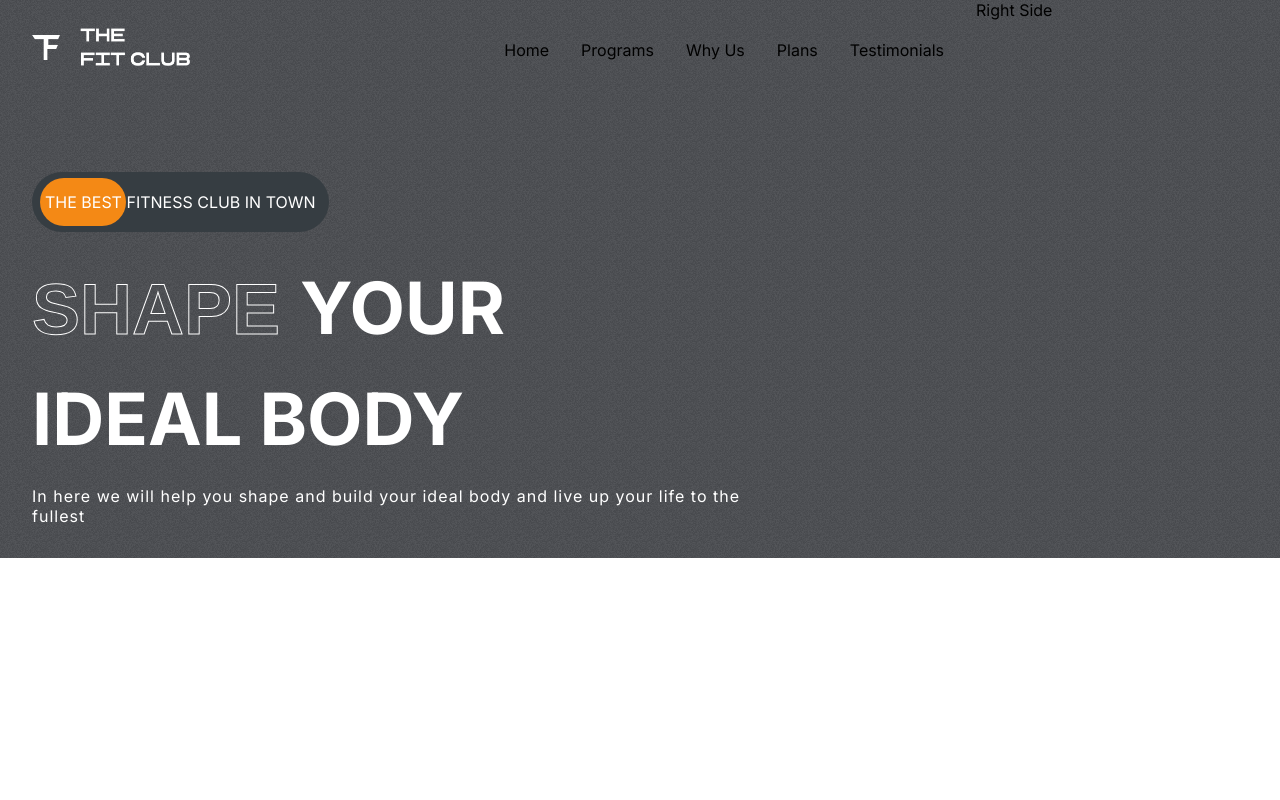
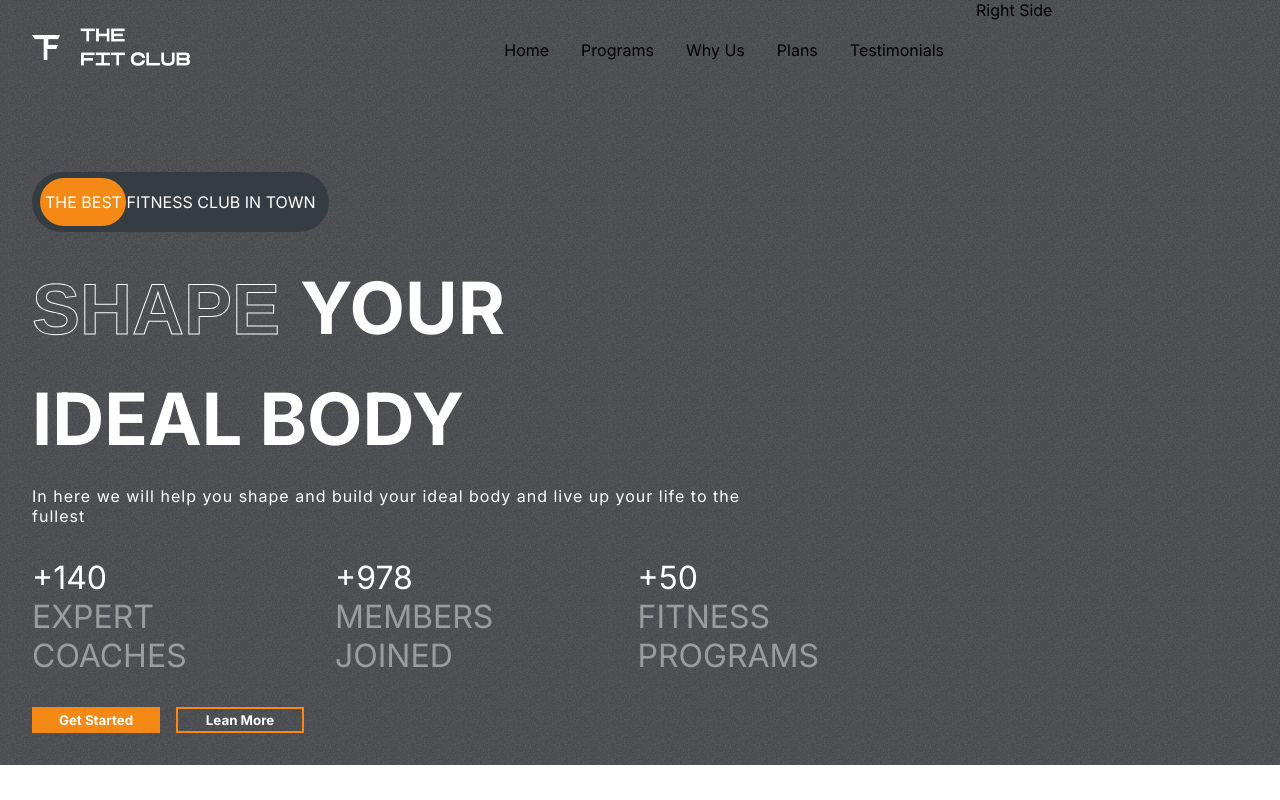
Before and after one commit to Saworieza/Fitness-Club, a React (Create React App) app: page / in a window 1280 px wide. Built offline with nearby package versions, Linux system fonts and the light colour scheme.

Commit message:
hero left side complete

```diff
--- a/src/App.css
+++ b/src/App.css
@@ -28,3 +28,17 @@
   -webkit-text-stroke-width: 1px;
   -webkit-text-stroke-color: white;
 }
+
+.btn{
+  background-color: white;
+  padding: 0.5 rem;
+  font-weight: bold;
+  border: 4px solid transparent;
+  transition: 300ms all;
+  align-items: center;
+  justify-content: center;
+}
+
+.btn:hover{
+  cursor:pointer;
+}
--- a/src/components/Hero/Hero.css
+++ b/src/components/Hero/Hero.css
@@ -62,3 +62,42 @@
     letter-spacing: 1px;
     width: 80%;
 }
+
+.figures{
+    display:flex;
+    gap: 2rem;
+}
+
+.figures > div{
+    display:flex;
+    flex-direction: column;
+}
+
+.figures > div > span:nth-of-type(1){
+    color:white;
+    font-size:2rem;
+}
+.figures > div > span:nth-of-type(2){
+    color: var(--gray);
+    text-transform:uppercase;
+    font-size:2rem;
+}
+
+.hero-buttons{
+    display: flex;
+    gap: 1rem;
+    font-weight:normal;
+}
+
+.hero-buttons > :nth-child(1){
+    color:white;
+    background-color: var(--orange);
+    width: 8rem;
+}
+
+.hero-buttons > :nth-child(2){
+    color:white;
+    background-color: transparent;
+    width: 8rem;
+    border:2px solid var(--orange);
+}
--- a/src/components/Hero/Hero.jsx
+++ b/src/components/Hero/Hero.jsx
@@ -28,6 +28,28 @@
           </div>
         </div>
 
+        {/* figures */}
+        <div className='figures'>
+          <div>
+            <span>+140</span>
+            <span>expert coaches</span>
+          </div>
+          <div>
+            <span>+978</span>
+            <span>members joined</span>
+          </div>
+          <div>
+            <span>+50</span>
+            <span>fitness programs</span>
+          </div>
+        </div>
+
+        {/* hero buttons */}
+        <div className="hero-buttons">
+          <button className='btn'>Get Started</button>
+          <button className='btn'>Lean More</button>
+        </div>
+
       </div>
       <div className='right-h'>Right Side</div>
     </div>
```
